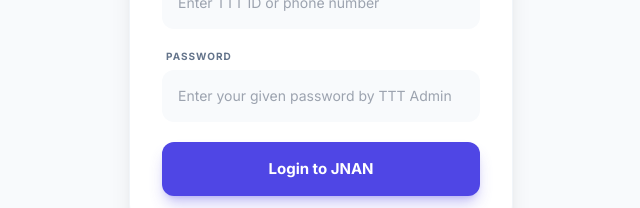
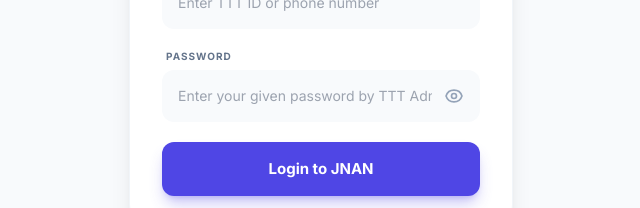
Before and after one commit to Akhilesh-77/ttt-jnanbot, a React (Vite) app: page / in a window 1280 px wide. Shown: the part 470-678 px from the top of the page, without its empty margins (319-959 px from the left). Built offline with nearby package versions, Linux system fonts and the light colour scheme.

Commit message:
feat: Enhance login and UI elements
Updates the favicon to a new asset. Refactors the "Community & Socials" section heading to "FOLLOW US ON" for clearer call to action. Implements a show/hide password toggle functionality in the login page for improved user experience.

```diff
--- a/components/AboutTTT.tsx
+++ b/components/AboutTTT.tsx
@@ -106,7 +106,7 @@
       </div>
 
       <div className="space-y-4 mb-12">
-        <p className="text-xs font-bold uppercase tracking-widest text-indigo-500 ml-1">Community & Socials</p>
+        <p className="text-xs font-bold uppercase tracking-widest text-indigo-500 ml-1">FOLLOW US ON</p>
         <div className="grid grid-cols-2 xs:grid-cols-4 gap-3">
           <button onClick={() => openLink(TTT_LINKS.youtube)} className="flex flex-col items-center justify-center p-4 rounded-2xl bg-red-600/10 text-red-600 transition-all hover:bg-red-600 hover:text-white group">
             <img src={TTT_ICONS.youtube} alt="YouTube" className="h-6 w-6 mb-2 object-contain" />
--- a/components/LoginPage.tsx
+++ b/components/LoginPage.tsx
@@ -13,6 +13,7 @@
 const LoginPage: React.FC<LoginPageProps> = ({ theme, onLoginSuccess }) => {
   const [username, setUsername] = useState('');
   const [password, setPassword] = useState('');
+  const [showPassword, setShowPassword] = useState(false);
   const [error, setError] = useState('');
 
   const handleSubmit = (e: React.FormEvent) => {
@@ -60,14 +61,32 @@
 
             <div>
               <label className="text-[10px] font-bold uppercase tracking-widest text-slate-500 mb-1.5 block ml-1">Password</label>
+              <div className="relative">
                 <input
-                type="password"
+                  type={showPassword ? "text" : "password"}
                   value={password}
                   onChange={(e) => setPassword(e.target.value)}
                   placeholder="Enter your given password by TTT Admin"
-                className={`w-full p-4 rounded-xl text-sm border-none focus:ring-2 focus:ring-indigo-500 transition-all outline-none ${theme === 'dark' ? 'bg-slate-800 text-white' : 'bg-slate-50 text-slate-900'}`}
+                  className={`w-full p-4 pr-12 rounded-xl text-sm border-none focus:ring-2 focus:ring-indigo-500 transition-all outline-none ${theme === 'dark' ? 'bg-slate-800 text-white' : 'bg-slate-50 text-slate-900'}`}
                   required
                 />
+                <button
+                  type="button"
+                  onClick={() => setShowPassword(!showPassword)}
+                  className="absolute right-4 top-1/2 -translate-y-1/2 text-slate-400 hover:text-indigo-500 transition-colors focus:outline-none"
+                >
+                  {showPassword ? (
+                    <svg xmlns="http://www.w3.org/2000/svg" className="h-5 w-5" fill="none" viewBox="0 0 24 24" stroke="currentColor">
+                      <path strokeLinecap="round" strokeLinejoin="round" strokeWidth={2} d="M13.875 18.825A10.05 10.05 0 0112 19c-4.478 0-8.268-2.943-9.543-7a9.97 9.97 0 011.563-3.029m5.858.908a3 3 0 114.243 4.243M9.878 9.878l4.242 4.242M9.88 9.88L4.59 4.59m9.532 9.532l5.29 5.29m-4.454-4.454A10.05 10.05 0 0021.543 12c-1.274-4.057-5.064-7-9.543-7a9.96 9.96 0 00-1.557.123L9.88 9.88z" />
+                    </svg>
+                  ) : (
+                    <svg xmlns="http://www.w3.org/2000/svg" className="h-5 w-5" fill="none" viewBox="0 0 24 24" stroke="currentColor">
+                      <path strokeLinecap="round" strokeLinejoin="round" strokeWidth={2} d="M15 12a3 3 0 11-6 0 3 3 0 016 0z" />
+                      <path strokeLinecap="round" strokeLinejoin="round" strokeWidth={2} d="M2.458 12C3.732 7.943 7.523 5 12 5c4.478 0 8.268 2.943 9.542 7-1.274 4.057-5.064 7-9.542 7-4.477 0-8.268-2.943-9.542-7z" />
+                    </svg>
+                  )}
+                </button>
+              </div>
             </div>
 
             {error && (
--- a/index.html
+++ b/index.html
@@ -4,7 +4,7 @@
     <meta charset="UTF-8">
     <meta name="viewport" content="width=device-width, initial-scale=1.0">
     <title>TTT JNANBot</title>
-    <link rel="icon" type="png" href="https://i.postimg.cc/90KxzRQ0/Gemini-Generated-Image-o5mzvco5mzvco5mz.png"/>
+    <link rel="icon" type="png" href="https://i.postimg.cc/5NvyPXFC/Gemini-Generated-Image-10lpm010lpm010lp.png"/>
     <link rel="stylesheet" href="./index.css">
     <link href="https://fonts.googleapis.com/css2?family=Inter:wght@400;500;600;700&display=swap" rel="stylesheet">
     <script src="https://cdn.tailwindcss.com"></script>
```
Lines whose indentation alone changed are shown as unchanged.
